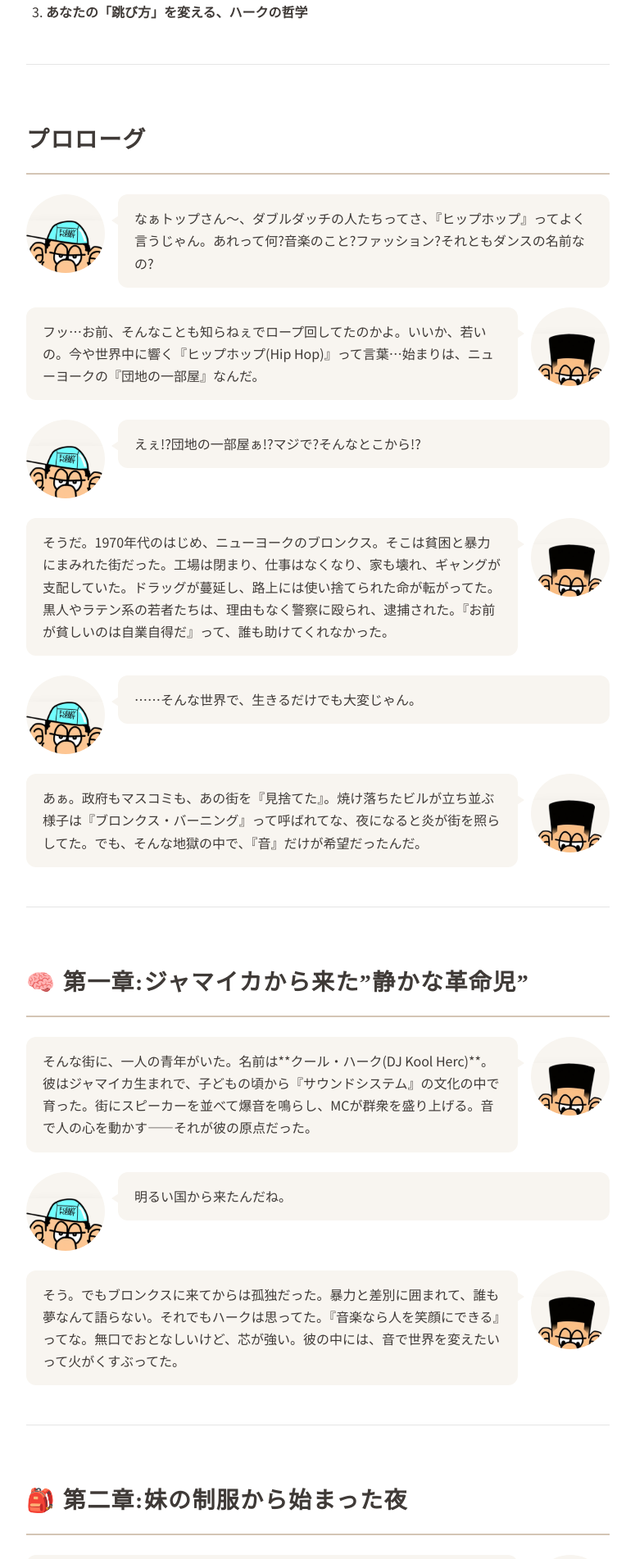
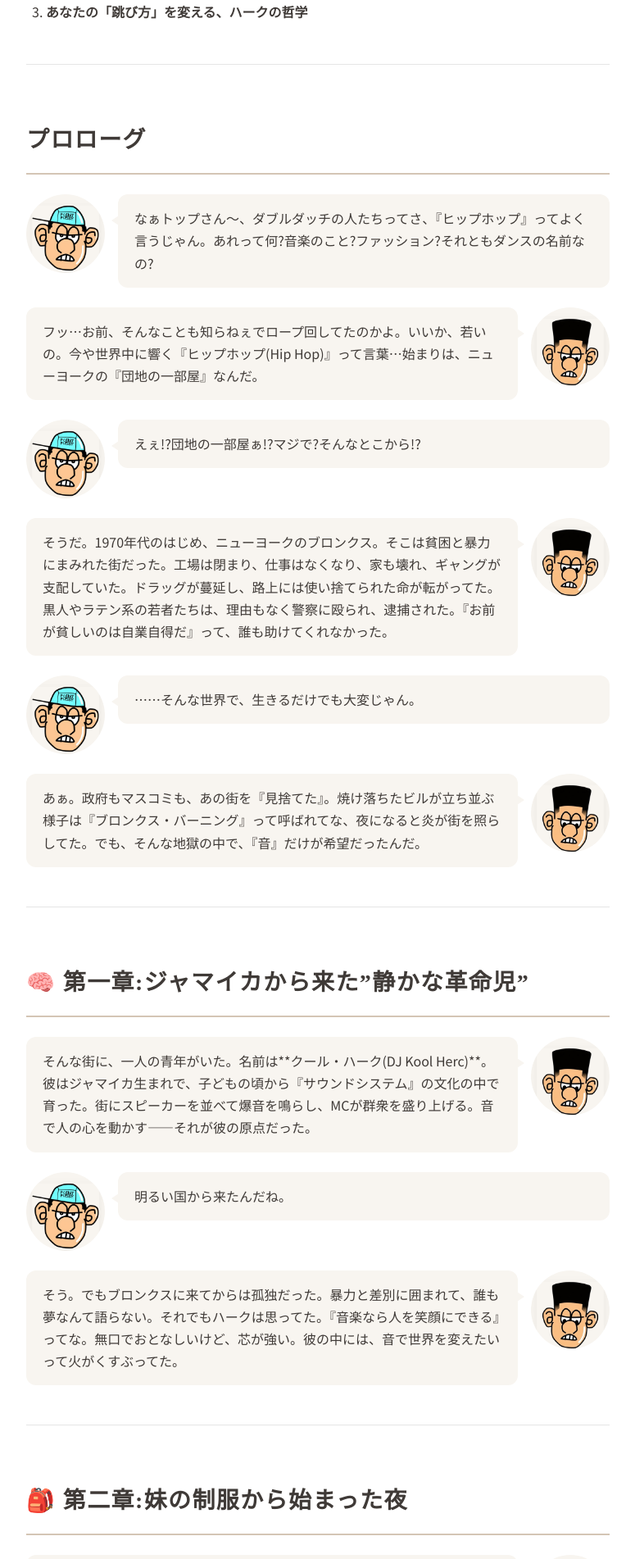
Before and after one commit to JunyaUnityDev/haribow-online-lesson-articles, a Jekyll site: the page built from _posts/2026-05-01-hiphop-origin.md, in a window 1280 px wide. Shown: the part 693-2595 px from the top of the page at 82% size, without its empty margins (252-1027 px from the left). Built offline with Jekyll 4.4.1, drawn with Linux system fonts in a browser that asks for light colours; some web fonts are replaced.

Commit message:
Shrink + shift character icons up via transform
scale(0.85) translateY(-30px) on .character-icon img to bring the
face higher inside the circle mask.

Co-Authored-By: Claude Opus 4.7 (1M context) <noreply@anthropic.com>

```diff
--- a/assets/css/main.scss
+++ b/assets/css/main.scss
@@ -636,6 +636,7 @@ img {
       height: 100%;
       object-fit: cover;
       object-position: center;
+      transform: scale(0.85) translateY(-30px);
     }
   }
 
```
